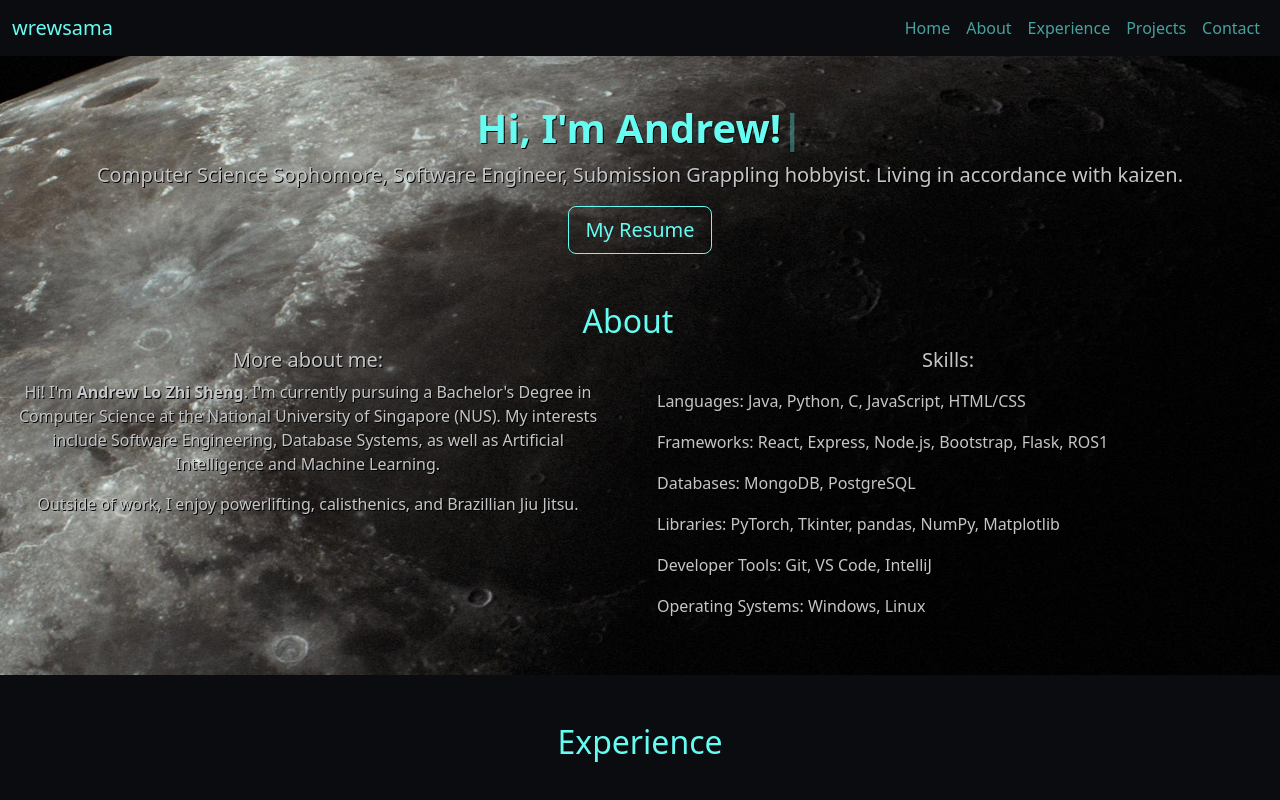
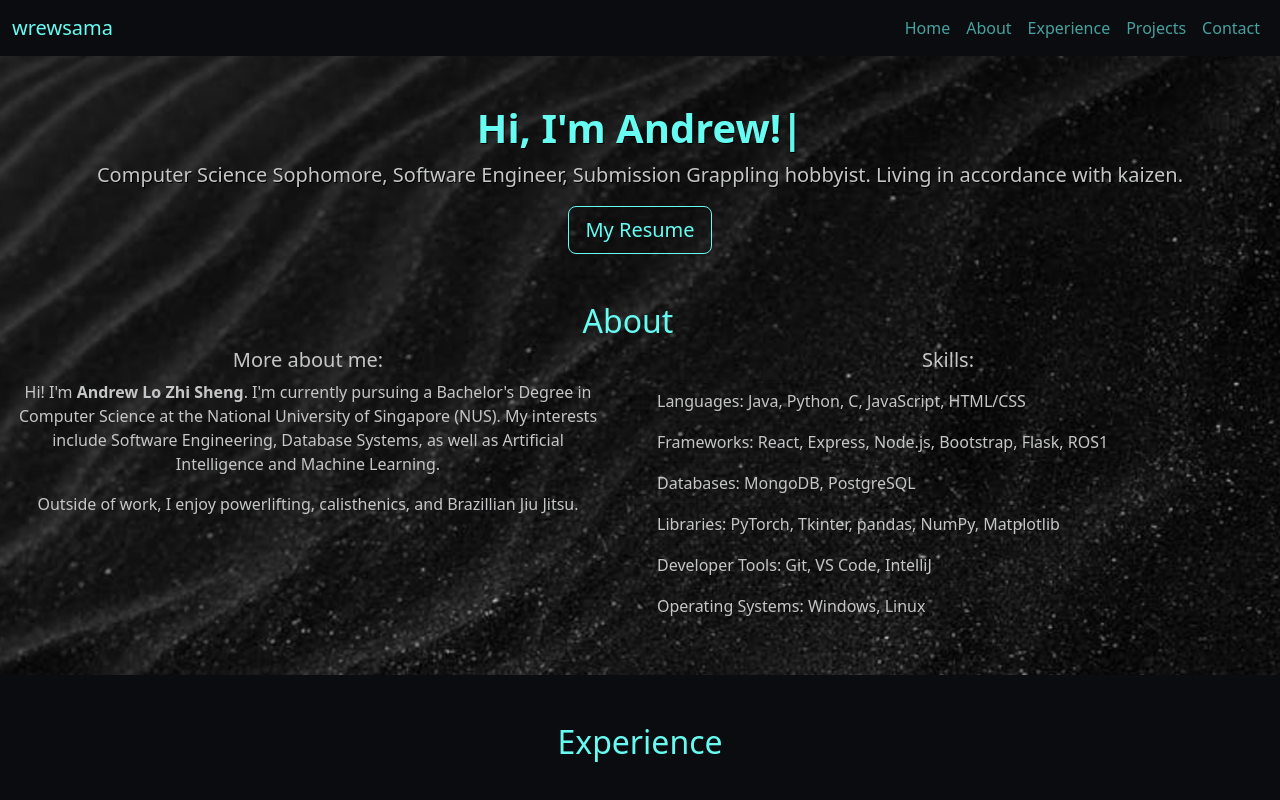
Before and after one commit to wrewsama/portfolio, a React (Create React App) app: page / in a window 1280 px wide. Shown: the top 800 px of the page. Built offline with nearby package versions, Linux system fonts and the light colour scheme.

Commit message:
update background and improve text readability

```diff
--- a/src/App.js
+++ b/src/App.js
@@ -22,15 +22,13 @@ function App() {
 	return (
 		<div className="custom-bg-dark">
 			<MainNavbar />
-				<Parallax bgImage={bg1} strength={-400}>
+				<Parallax bgImage={bg2} strength={800}>
 					<Home />
 					<About />
 				</Parallax>
-					<Experience />
-					<Projects />
-				<Parallax bgImage={bg2} strength={-400}>
-					<Contact />
-				</Parallax>
+				<Experience />
+				<Projects />
+				<Contact />
 			<MainFooter />
 		</div>
 	);
--- a/src/components/about.js
+++ b/src/components/about.js
@@ -7,7 +7,7 @@ export default function About() {
                 <h2>About</h2>
             </div>
             <div className="row gx-4 text-normal">
-                <div className="col text-center text-with-shadow">
+                <div className="col text-center">
                     <h5>More about me: </h5>
 
                     <p className = "mx-3">
```
